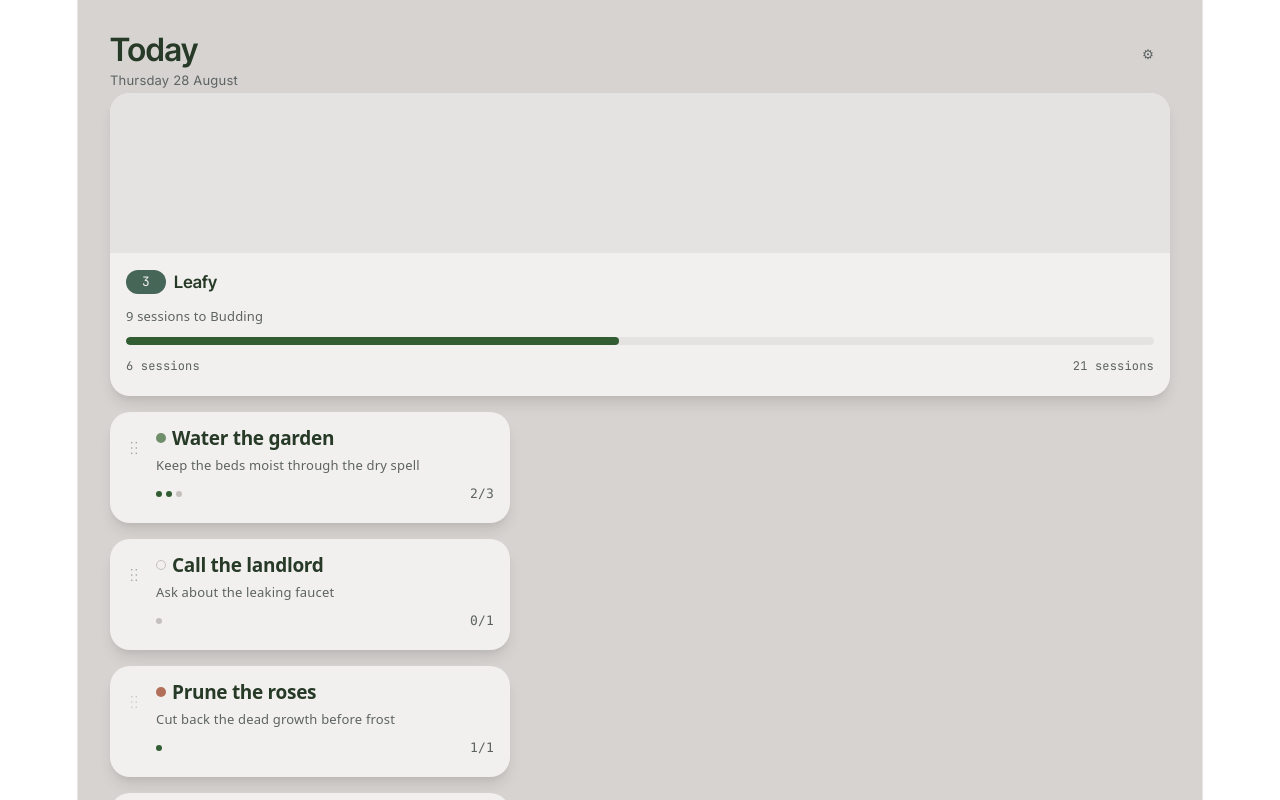
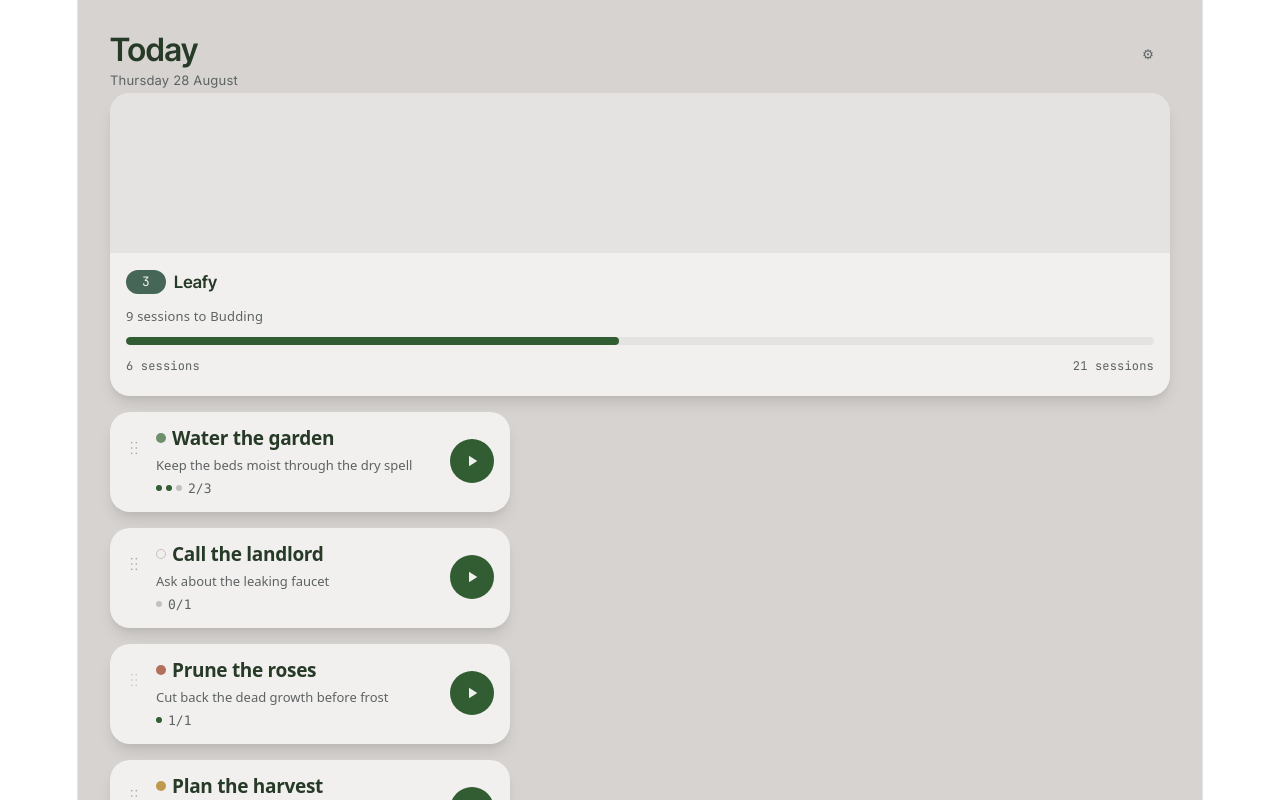
Before and after one commit to ihsanrabb/just-todo, a React (Vite) app: page /home in a window 1280 px wide. Shown: the top 800 px of the page. Built offline with nearby package versions, Linux system fonts and the light colour scheme.

Commit message:
feat: wired route and adjust home

```diff
--- a/src/components/ui/TaskCard/TaskCard.css
+++ b/src/components/ui/TaskCard/TaskCard.css
@@ -41,6 +41,41 @@
   display: flex;
   flex-direction: column;
   gap: 6px;
+}
+
+button.task-card__body {
+  border: none;
+  background: none;
+  padding: 0;
+  margin: 0;
+  width: 100%;
+  text-align: left;
+  cursor: pointer;
+}
+
+.task-card__play {
+  flex: 0 0 auto;
+  align-self: center;
+  width: 44px;
+  height: 44px;
+  border-radius: 999px;
+  background: var(--color-primary);
+  color: var(--color-on-primary);
+  display: flex;
+  align-items: center;
+  justify-content: center;
+  border: none;
+  cursor: pointer;
+
+  svg {
+    width: 18px;
+    height: 18px;
+  }
+
+  &:focus-visible {
+    outline: 2px solid var(--color-focus-ring);
+    outline-offset: 2px;
+  }
 }
 
 .task-card__header {
--- a/src/components/ui/TaskCard/TaskCard.tsx
+++ b/src/components/ui/TaskCard/TaskCard.tsx
@@ -12,6 +12,8 @@ export type TaskCardProps = {
   value?: number
   target?: number
   state?: TaskCardState
+  onPlay?: () => void
+  onActivate?: () => void
 }
 
 export default function TaskCard({
@@ -21,6 +23,8 @@ export default function TaskCard({
   value = 0,
   target = 0,
   state,
+  onPlay,
+  onActivate,
 }: TaskCardProps) {
   const completed = value >= target
   const overTarget = value > target
@@ -56,6 +60,21 @@ export default function TaskCard({
           <circle cx="15" cy="19" r="1" />
         </svg>
       </span>
+      {onActivate ? (
+        <button type="button" className="task-card__body" onClick={onActivate}>
+          <div className="task-card__header">
+            <span className="task-card__dot" style={dotStyle} />
+            <h3 className="task-card__title">{title}</h3>
+          </div>
+          <p className="task-card__description">{description}</p>
+          <div className="task-card__progress">
+            <ProgressDots value={value} target={target} showCount />
+            <span className="task-card__count">
+              {value}/{target}
+            </span>
+          </div>
+        </button>
+      ) : (
         <div className="task-card__body">
           <div className="task-card__header">
             <span className="task-card__dot" style={dotStyle} />
@@ -69,6 +88,19 @@ export default function TaskCard({
             </span>
           </div>
         </div>
+      )}
+      {onPlay ? (
+        <button
+          type="button"
+          className="task-card__play"
+          aria-label="Start focus session"
+          onClick={onPlay}
+        >
+          <svg viewBox="0 0 24 24" aria-hidden="true">
+            <path d="M8 5v14l11-7z" fill="currentColor" />
+          </svg>
+        </button>
+      ) : null}
     </article>
   )
 }
--- a/src/pages/GardenHomePage.tsx
+++ b/src/pages/GardenHomePage.tsx
@@ -1,3 +1,4 @@
+import { useNavigate } from 'react-router'
 import './GardenHomePage.css'
 import {
   Button,
@@ -52,6 +53,7 @@ const DUMMY_TASKS: {
 ]
 
 export default function GardenHomePage() {
+  const navigate = useNavigate()
   return (
     <div className="garden-home">
       <div className="garden-home__header">
@@ -64,6 +66,7 @@ export default function GardenHomePage() {
             type="button"
             className="garden-home-header__action"
             aria-label="Settings"
+            onClick={() => navigate('/settings')}
           >
             ⚙
           </button>
@@ -103,6 +106,8 @@ export default function GardenHomePage() {
                   category={t.category}
                   value={t.value}
                   target={t.target}
+                  onPlay={() => navigate('/focus-timer')}
+                  onActivate={() => navigate('/task-detail')}
                 />
               </li>
             ))}
```
Lines whose indentation alone changed are shown as unchanged.
